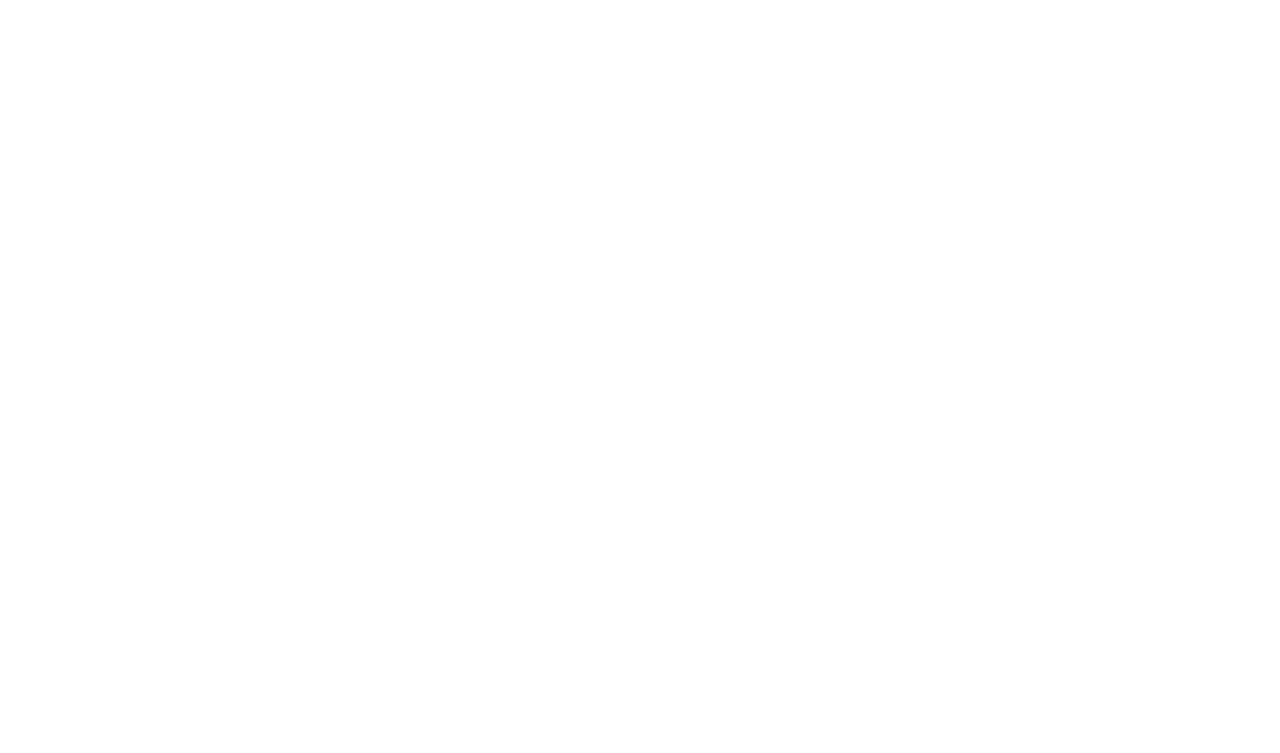
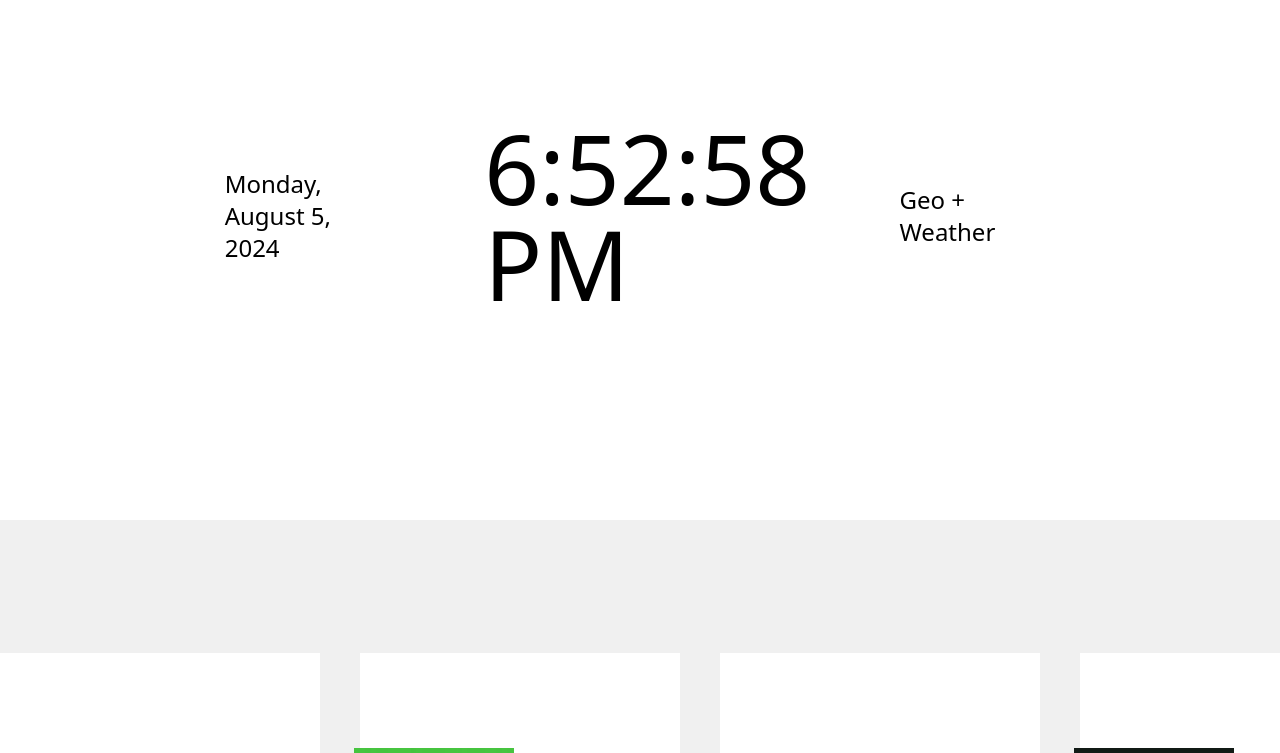
Before and after one commit to Rom-chik/Kyiv, a Vue app: page / in a window 1280 px wide. Shown: the part 680-1433 px from the top of the page. Built offline with nearby package versions, Linux system fonts and the light colour scheme.

Commit message:
Simple digital clock added.

```diff
--- a/src/App.vue
+++ b/src/App.vue
@@ -1,6 +1,7 @@
 <script setup lang="ts">
 import Navigation from './components/Navigation.vue'
 import SideScrollCards from './components/SideScrollCards.vue'
+import Timestamps from './components/Timestamps.vue'
 </script>
 
 <template>
@@ -10,17 +11,17 @@
   </div>
 
   <!-- Navigations Menu -->
-  <div class="flex w-full justify-center items-baseline h-[90vh]">
+  <div class="flex w-full justify-center items-baseline h-[60vh]">
       <Navigation/>
   </div>
   <!-- Timestamps -->
-  <div class="flex w-full h-[50vh]">
-
+  <div class="flex w-full justify-center items-baseline h-[50vh]">
+      <Timestamps/>
   </div>
 
   <!-- Side scroll cards -->
   <div class="w-full h-[100vh] bg-[#F0F0F0]">
-      <div class="side-scroll flex h-full justify-around gap-10 items-center">
+      <div class="side-scroll flex h-full justify-between gap-10 items-center">
           <SideScrollCards/>
       </div>
   </div>
--- a/src/components/Navigation.vue
+++ b/src/components/Navigation.vue
@@ -58,5 +58,6 @@
   padding: 10px;
   cursor: pointer;
   border-radius: 10%;
+  background: #F0F0F0;
 }
 </style>
--- /dev/null
+++ b/src/components/Timestamps.vue
@@ -0,0 +1,31 @@
+<script setup lang="ts">
+    import { useCurrentTime } from '../composables/useCurrentTime';
+
+    const { currentTime } = useCurrentTime();
+    console.log(currentTime.value);
+
+    const options = {
+      weekday: 'long',
+      year: 'numeric',
+      month: 'long',
+      day: 'numeric',
+    };
+</script>
+
+<template>
+    <div class="flex justify-around items-center">
+          <div class="w-1/6">
+              <div class="text-2xl">{{ currentTime.toLocaleDateString(undefined, options) }}</div>
+          </div>
+          <div class="justify-center w-1/3">
+              <div class="text-8xl">{{ currentTime.toLocaleTimeString() }}</div>
+          </div>
+          <div class="w-1/6">
+            <div class="text-2xl">Geo + Weather</div>
+          </div>
+      </div>
+</template>
+
+<style scoped>
+
+</style>
--- /dev/null
+++ b/src/composables/useCurrentTime.js
@@ -0,0 +1,15 @@
+import { ref, onBeforeUnmount } from "vue";
+
+export const useCurrentTime = () => {
+    const currentTime = ref(new Date());
+    const updateCurrentTime = () => {
+        currentTime.value = new Date();
+    };
+    const updateTimeInterval = setInterval(updateCurrentTime, 1000);
+    onBeforeUnmount(() => {
+        clearInterval(updateTimeInterval);
+    });
+    return {
+        currentTime,
+    };
+};
```
